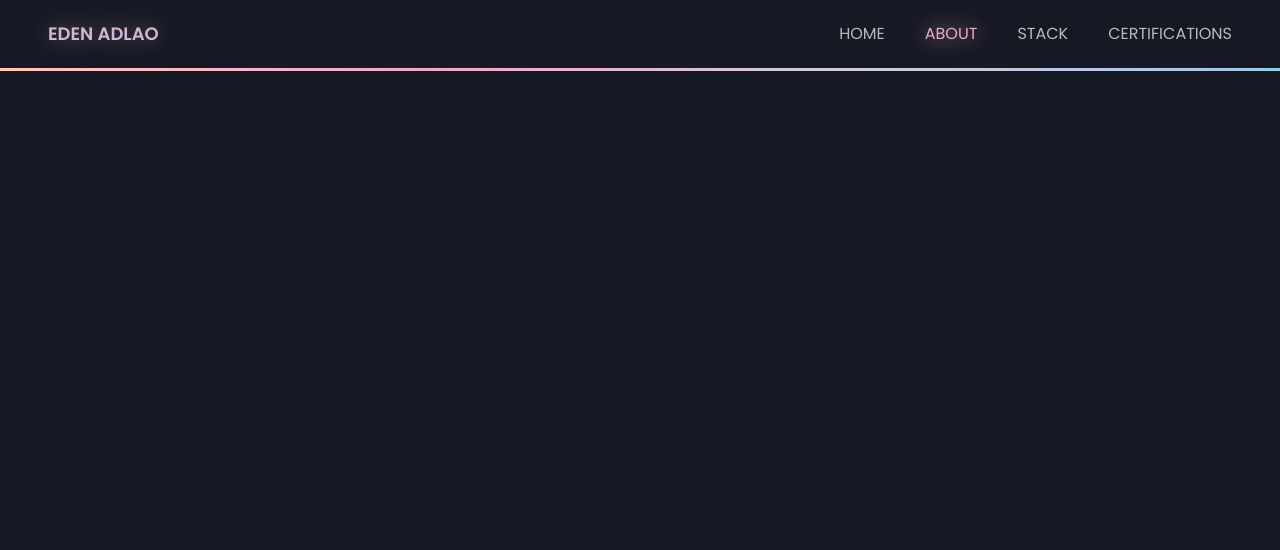
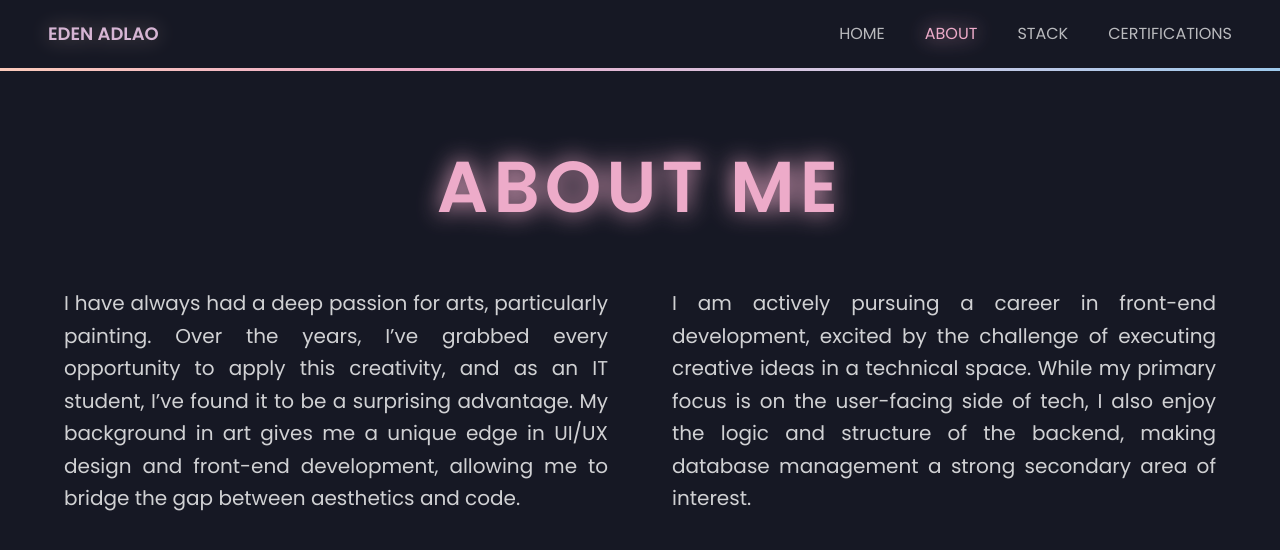
Before and after one commit to EdenAdlao/portfolio-nuxt, a Nuxt app: page /about in a window 1280 px wide. Shown: the top 550 px of the page. Built offline with nearby package versions, Linux system fonts and the light colour scheme.

Commit message:
Add content and design in about page

```diff
--- a/app/pages/about.vue
+++ b/app/pages/about.vue
@@ -13,5 +13,31 @@
 </script>
 
 <template>
+  <section class="flex flex-col items-center px-6 pb-24 pt-20 md:px-10">
+    <h1
+      class="mb-16 text-5xl font-semibold tracking-[5px] text-[#edabc9] drop-shadow-[0_0_12px_rgba(237,171,201,1)] sm:text-6xl md:text-7xl"
+    >
+      ABOUT ME
+    </h1>
 
+    <div class="flex w-full max-w-6xl flex-col gap-10 md:flex-row md:gap-16">
+      <div class="flex-1 text-justify text-[16px] leading-relaxed text-white/80 md:text-[20px]">
+        <p>
+          I have always had a deep passion for arts, particularly painting. Over the years, I’ve
+          grabbed every opportunity to apply this creativity, and as an IT student, I’ve found it
+          to be a surprising advantage. My background in art gives me a unique edge in UI/UX design
+          and front-end development, allowing me to bridge the gap between aesthetics and code.
+        </p>
+      </div>
+
+      <div class="flex-1 text-justify text-[16px] leading-relaxed text-white/80 md:text-[20px]">
+        <p>
+          I am actively pursuing a career in front-end development, excited by the challenge of
+          executing creative ideas in a technical space. While my primary focus is on the
+          user-facing side of tech, I also enjoy the logic and structure of the backend, making
+          database management a strong secondary area of interest.
+        </p>
+      </div>
+    </div>
+  </section>
 </template>
```
